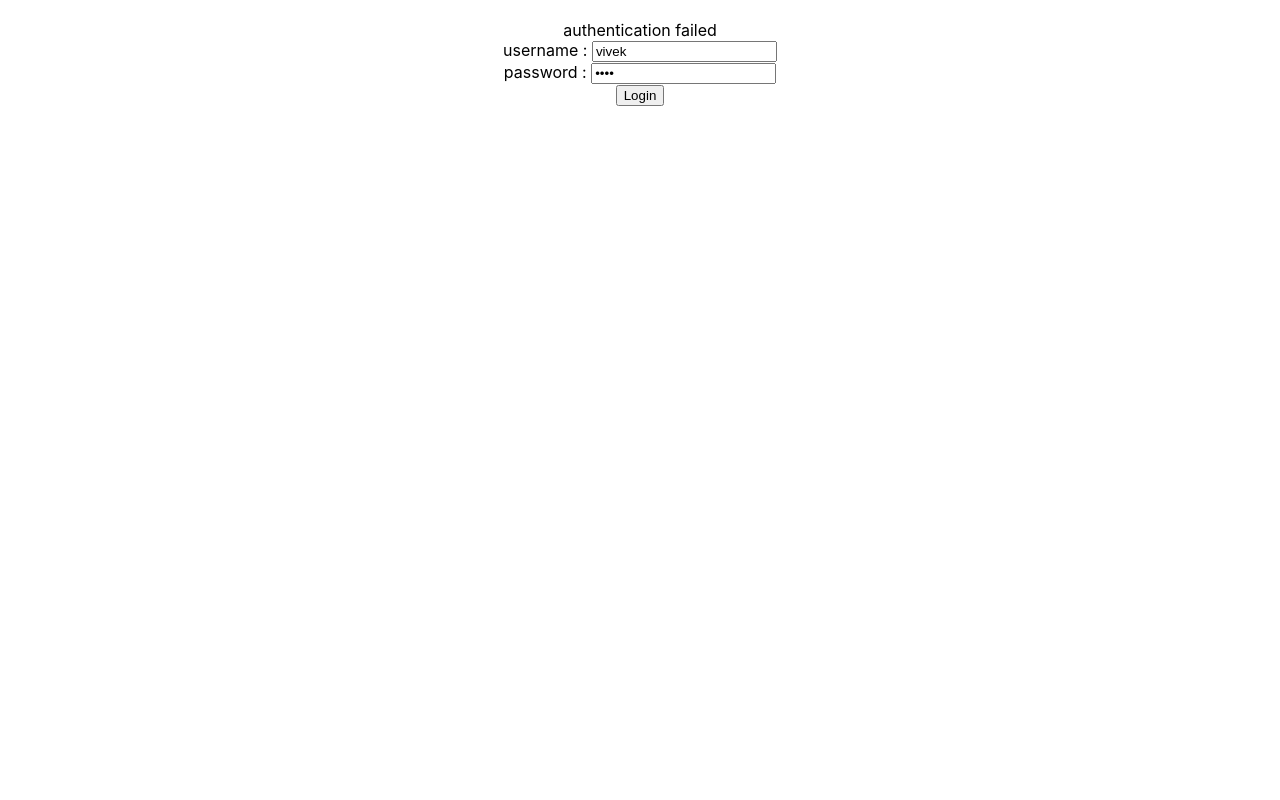
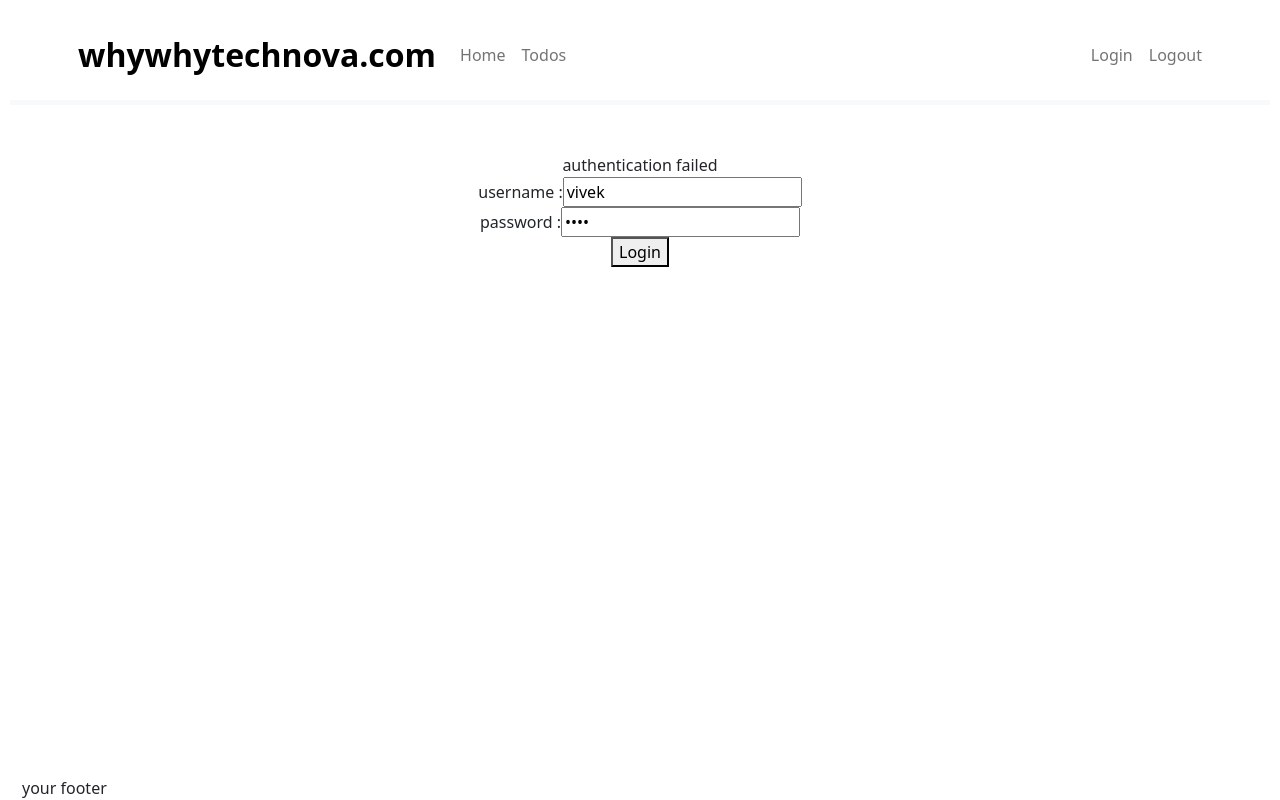
Before and after one commit to viveksoni100/spring-3-and-spring-frameork-6-learning, a React (Create React App) app in the folder frontend_todo_in_react/todo_app/: page / in a window 1280 px wide. Both pictures are taken after a click on the button "Login". Built offline with nearby package versions, Linux system fonts and the light colour scheme.

Commit message:
code refactored

```diff
--- a/frontend_todo_in_react/todo_app/package.json
+++ b/frontend_todo_in_react/todo_app/package.json
@@ -6,6 +6,7 @@
     "@testing-library/jest-dom": "^5.16.5",
     "@testing-library/react": "^13.4.0",
     "@testing-library/user-event": "^13.5.0",
+    "bootstrap": "^5.2.3",
     "react": "^18.2.0",
     "react-dom": "^18.2.0",
     "react-router-dom": "^6.10.0",
--- a/frontend_todo_in_react/todo_app/src/App.js
+++ b/frontend_todo_in_react/todo_app/src/App.js
@@ -4,7 +4,7 @@
 function App() {
   return (
     <div className="App">
-      <TodoApp></TodoApp>
+        <TodoApp></TodoApp>
     </div>
   );
 }
--- /dev/null
+++ b/frontend_todo_in_react/todo_app/src/components/todo/ErrorComponent.jsx
@@ -0,0 +1,7 @@
+export default function ErrorComponent() {
+    return (
+        <div className="ErrorComponent">
+            હાલ ભાગ ડોફા
+        </div>
+    )
+}
--- /dev/null
+++ b/frontend_todo_in_react/todo_app/src/components/todo/FooterComponent.jsx
@@ -0,0 +1,9 @@
+export default function FooterComponent() {
+    return (
+        <footer className="footer">
+            <div className="container">
+                your footer
+            </div>
+        </footer>
+    )
+}
--- /dev/null
+++ b/frontend_todo_in_react/todo_app/src/components/todo/HeaderComponent.jsx
@@ -0,0 +1,33 @@
+import { Link } from "react-router-dom"
+
+export default function HeaderComponent() {
+    return (
+        <header className="border-bottom border-light border-5 mb-5 p-2">
+            <div className="container">
+                <div className="row">
+                    <nav className="navbar navbar-expand-lg">
+                        <a className="navbar-brand ms-2 fs-2 fw-bold text-black" href="https://www.whywhytechnova.com">whywhytechnova.com</a>
+                        <div className="collapse navbar-collapse">
+                            <ul className="navbar-nav">
+                                <li className="nav-item">
+                                        <Link className="nav-link" to="/welcome/in28minutes">Home</Link>
+                                </li>
+                                <li className="nav-item">
+                                            <Link className="nav-link" to="/todos">Todos</Link>
+                                </li>
+                            </ul>
+                        </div>
+                        <ul className="navbar-nav">
+                            <li className="nav-item">
+                                    <Link className="nav-link" to="/login">Login</Link>
+                            </li>
+                            <li className="nav-item">
+                                    <Link className="nav-link" to="/logout">Logout</Link>
+                            </li>
+                        </ul>
+                    </nav>
+                </div>
+            </div>
+        </header>
+    )
+}
--- /dev/null
+++ b/frontend_todo_in_react/todo_app/src/components/todo/ListTodosComponent.jsx
@@ -0,0 +1,29 @@
+export default function ListTodosComponent() {
+
+    const todos = [
+        { id: 1, description: 'Learn AWS' },
+        { id: 2, description: 'Learn Docker' },
+        { id: 3, description: 'Learn gRPC' }
+    ]
+
+    return (
+        <div className="container">
+            <table className="table">
+                <thead>
+                    <tr>
+                        <td>id</td>
+                        <td>description</td>
+                    </tr>
+                </thead>
+                <tbody>
+                    {todos.map(todo => (
+                        <tr key={todo.id}>
+                            <td>{todo.id}</td>
+                            <td>{todo.description}</td>
+                        </tr>
+                    ))}
+                </tbody>
+            </table>
+        </div>
+    )
+}
--- /dev/null
+++ b/frontend_todo_in_react/todo_app/src/components/todo/LoginComponent.jsx
@@ -0,0 +1,50 @@
+import { useState } from "react"
+import { useNavigate } from "react-router-dom"
+
+export default function LoginComponent() {
+
+    const [username, setUsername] = useState('vivek')
+    const [password, setPassword] = useState('pass')
+    const [showSuccessMsg, setShowSuccessMsg] = useState(false)
+    const [showErrorMsg, setShowErrorMsg] = useState(false)
+    const navigate = useNavigate()
+
+    return (
+        <div className="Login">
+            {showSuccessMsg && <div className="successMsg">authenticated successfully</div>}
+            {showErrorMsg && <div className="errorMsg">authentication failed</div>}
+            <div className="LoginForm">
+                <div>
+                    <label>username : </label>
+                    <input type="text" name="username" value={username} onChange={handleUsernameChange}></input>
+                </div>
+                <div>
+                    <label>password : </label>
+                    <input type="password" name="password" value={password} onChange={handlePasswordChange}></input>
+                </div>
+                <div>
+                    <button type="button" name="login" onClick={handleSubmit}>Login</button>
+                </div>
+            </div>
+        </div>
+    )
+
+    function handleUsernameChange(event) {
+        setUsername(event.target.value)
+    }
+
+    function handlePasswordChange(event) {
+        setPassword(event.target.value)
+    }
+
+    function handleSubmit(event) {
+        if (username === 'vivek' && password === 'password') {
+            setShowSuccessMsg(true)
+            setShowErrorMsg(false)
+            navigate(`/welcome/${username}`)
+        } else {
+            setShowSuccessMsg(false)
+            setShowErrorMsg(true)
+        }
+    }
+}
--- /dev/null
+++ b/frontend_todo_in_react/todo_app/src/components/todo/LogoutComponent.jsx
@@ -0,0 +1,7 @@
+export default function LogoutComponent() {
+    return (
+        <div className="logout">
+            વેટિનો થા
+        </div>
+    )
+}
--- a/frontend_todo_in_react/todo_app/src/components/todo/TodoApp.css
+++ b/frontend_todo_in_react/todo_app/src/components/todo/TodoApp.css
@@ -1,3 +1,8 @@
-.ErrorComponent {
+.ErrorComponent, .logout {
     font-size: large;
 }
+
+footer {
+    bottom: 0;
+    position: absolute;
+}
--- a/frontend_todo_in_react/todo_app/src/components/todo/TodoApp.jsx
+++ b/frontend_todo_in_react/todo_app/src/components/todo/TodoApp.jsx
@@ -1,118 +1,28 @@
-import { useState } from "react"
-import { BrowserRouter, Link, Route, Routes, useNavigate, useParams } from "react-router-dom"
+import { BrowserRouter, Route, Routes } from "react-router-dom"
+import ErrorComponent from "./ErrorComponent"
+import FooterComponent from "./FooterComponent"
+import HeaderComponent from "./HeaderComponent"
+import WelcomeComponent from "./WelcomeComponent"
+import LogoutComponent from "./LogoutComponent"
+import ListTodosComponent from "./ListTodosComponent"
+import LoginComponent from "./LoginComponent"
 import './TodoApp.css'
 
 export default function TodoApp() {
     return (
         <div className="TodoApp">
             <BrowserRouter>
+            <HeaderComponent></HeaderComponent>
             <Routes>
                 <Route path='/' element={<LoginComponent></LoginComponent>}></Route>
                 <Route path='/login' element={<LoginComponent></LoginComponent>}></Route>
                 <Route path='/welcome/:username' element={<WelcomeComponent></WelcomeComponent>}></Route>
                 <Route path='/todos' element={<ListTodosComponent></ListTodosComponent>}></Route>
-
+                <Route path='/logout' element={<LogoutComponent></LogoutComponent>}></Route>
                 <Route path='*' element={<ErrorComponent></ErrorComponent>}></Route>
             </Routes>
+            <FooterComponent></FooterComponent>
             </BrowserRouter>
         </div>
     )
 }
-
-function LoginComponent() {
-
-    const [username, setUsername] = useState('vivek')
-    const [password, setPassword] = useState('pass')
-    const [showSuccessMsg, setShowSuccessMsg] = useState(false)
-    const [showErrorMsg, setShowErrorMsg] = useState(false)
-    const navigate = useNavigate()
-
-    return (
-        <div className="Login">
-            {showSuccessMsg && <div className="successMsg">authenticated successfully</div>}
-            {showErrorMsg && <div className="errorMsg">authentication failed</div>}
-            <div className="LoginForm">
-                <div>
-                    <label>username : </label>
-                    <input type="text" name="username" value={username} onChange={handleUsernameChange}></input>
-                </div>
-                <div>
-                    <label>password : </label>
-                    <input type="password" name="password" value={password} onChange={handlePasswordChange}></input>
-                </div>
-                <div>
-                    <button type="button" name="login" onClick={handleSubmit}>Login</button>
-                </div>
-            </div>
-        </div>
-    )
-
-    function handleUsernameChange(event) {
-        setUsername(event.target.value)
-    }
-
-    function handlePasswordChange(event) {
-        setPassword(event.target.value)
-    }
-
-    function handleSubmit(event) {
-        if (username === 'vivek' && password === 'password') {
-            setShowSuccessMsg(true)
-            setShowErrorMsg(false)
-            navigate(`/welcome/${username}`)
-        } else {
-            setShowSuccessMsg(false)
-            setShowErrorMsg(true)
-        }
-    }
-}
-
-function WelcomeComponent() {
-
-    const {username} = useParams()
-
-    return (
-        <div className="Welcome">
-            Welcome Component - {username}
-            <Link to="/todos">todos</Link>
-        </div>
-    )
-}
-
-function ErrorComponent() {
-    return (
-        <div className="ErrorComponent">
-            હાલ ભાગ ડોફા
-        </div>
-    )
-}
-
-function ListTodosComponent() {
-
-    const todos =[
-        {id: 1, description: 'Learn AWS'},
-        {id: 2, description: 'Learn Docker'},
-        {id: 3, description: 'Learn gRPC'}
-    ]
-
-    return (
-        <div className="ListTodosComponent">
-            <table border="1">
-                <thead>
-                    <tr>
-                        <td>id</td>
-                        <td>description</td>
-                    </tr>
-                </thead>
-                <tbody>
-                    {todos.map(todo => (
-                        <tr key={todo.id}>
-                            <td>{todo.id}</td>
-                            <td>{todo.description}</td>
-                        </tr>
-                    ))}
-                </tbody>
-            </table>
-        </div>
-    )
-}
--- /dev/null
+++ b/frontend_todo_in_react/todo_app/src/components/todo/WelcomeComponent.jsx
@@ -0,0 +1,13 @@
+import { Link, useParams } from "react-router-dom"
+
+export default function WelcomeComponent() {
+
+    const { username } = useParams()
+
+    return (
+        <div className="Welcome">
+            Welcome Component - {username}
+            <Link to="/todos">todos</Link>
+        </div>
+    )
+}
```
Also changed, not shown: frontend_todo_in_react/todo_app/src/index.js (+6 -5 lines), 1 other file (tests, documents, lock files or other folders). Lines whose indentation alone changed are shown as unchanged.
